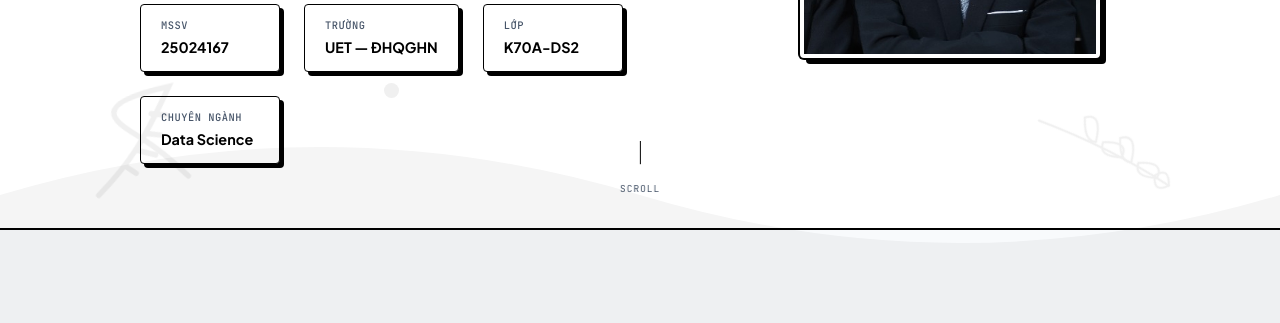
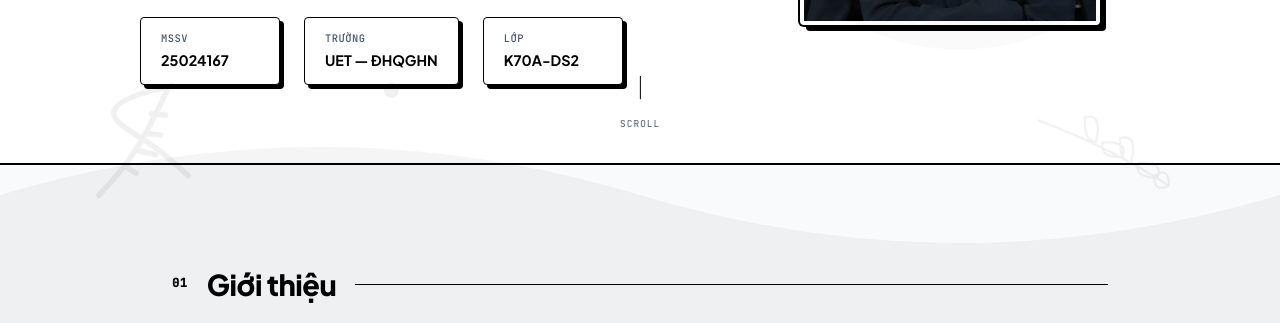
Before and after one commit to vawnthais/portfolio, a plain HTML site: page index.html in a window 1280 px wide. Shown: the part 477-800 px from the top of the page. Drawn offline with Linux system fonts and the light colour scheme.

Commit message:
Update index.html

```diff
--- a/index.html
+++ b/index.html
@@ -1602,10 +1602,7 @@
             <span class="meta-label">Lớp</span>
             <span class="meta-value">K70A-DS2</span>
           </div>
-          <div class="meta-item">
-            <span class="meta-label">Chuyên ngành</span>
-            <span class="meta-value">Data Science</span>
-          </div>
+
         </div>
       </div>
       <div class="hero-avatar">
```
